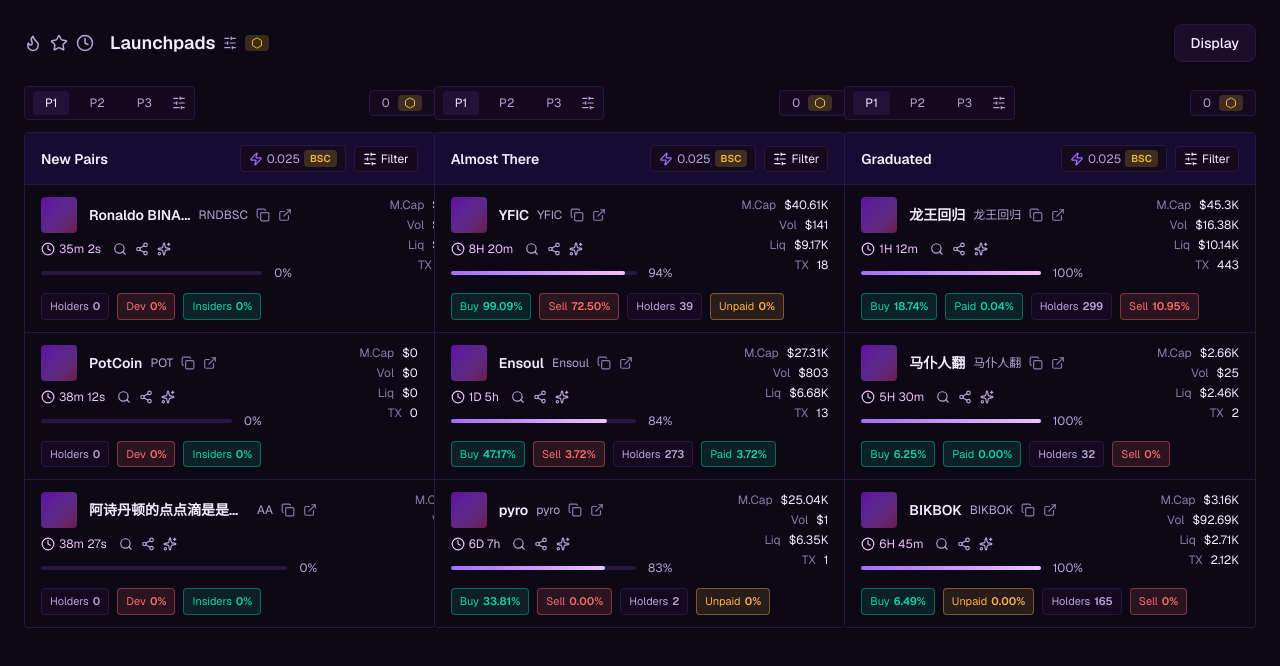
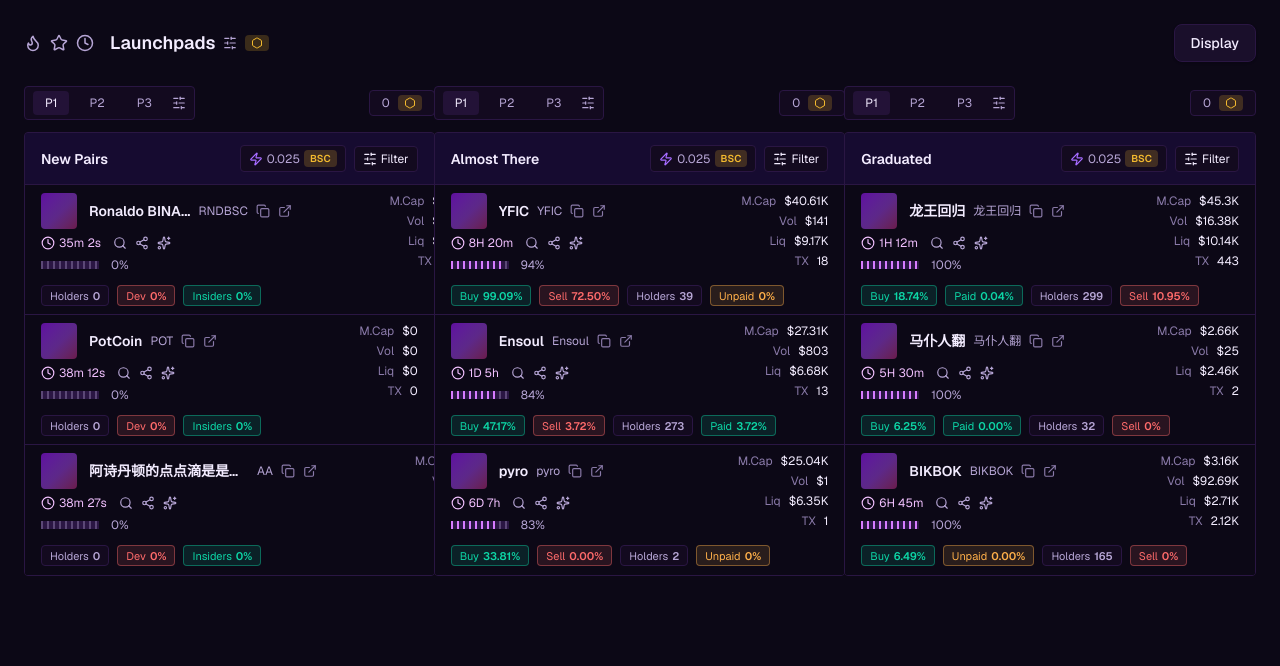
Before and after one commit to MoFahimKh/genius-launchpad, a Next.js app: page /launchpad in a window 1280 px wide. Shown: the top 666 px of the page. Built offline with nearby package versions, Linux system fonts and the light colour scheme.

Commit message:
css fixes

```diff
--- a/components/layout/Container.tsx
+++ b/components/layout/Container.tsx
@@ -1,5 +1,5 @@
 import { ReactNode } from "react";
 
 export function Container({ children }: { children: ReactNode }) {
-  return <div className="mx-auto w-full max-w-[1400px] px-6">{children}</div>;
+  return <div className="mx-auto w-full px-6">{children}</div>;
 }
--- a/features/launchpad/components/LaunchpadRow.tsx
+++ b/features/launchpad/components/LaunchpadRow.tsx
@@ -7,9 +7,9 @@ import { LaunchpadRowChips } from "@/features/launchpad/components/LaunchpadRowC
 
 export function LaunchpadRow({ item }: { item: LaunchpadItem }) {
   return (
-    <div className="cursor-pointer bg-background px-4 py-3 transition-colors hover:bg-gradient-to-l hover:from-[#09001A] hover:via-[rgba(28,16,58,0.80)] hover:to-[rgba(36,23,71,0.50)] transition-all">
+    <div className="h-[130px] cursor-pointer bg-[var(--bg)] px-4 py-2 transition-all hover:bg-gradient-to-l hover:from-[#09001A] hover:via-[rgba(28,16,58,0.80)] hover:to-[rgba(36,23,71,0.50)]">
       <div className="flex items-start justify-between gap-4">
-        <div className="flex-1 space-y-2">
+        <div className="flex-1 space-y-1.5">
           <LaunchpadRowHeader item={item} />
           <LaunchpadRowMeta item={item} />
           <LaunchpadRowProgress progress={item.progress} />
--- a/features/launchpad/components/LaunchpadRowChips.tsx
+++ b/features/launchpad/components/LaunchpadRowChips.tsx
@@ -15,7 +15,7 @@ export function LaunchpadRowChips({ chips }: { chips: Chip[] }) {
       {chips.map((chip, index) => (
         <div
           key={`${chip.label}-${index}`}
-          className={`flex items-center gap-1 rounded-[4px] border px-2 py-1 ${toneStyles[chip.tone]}`}
+          className={`flex h-[21px] min-w-[56px] items-center justify-center gap-1 rounded-[4px] border px-2 ${toneStyles[chip.tone]}`}
         >
           <span>{chip.label}</span>
           <span className="font-semibold">{chip.value}</span>
--- a/features/launchpad/components/LaunchpadRowProgress.tsx
+++ b/features/launchpad/components/LaunchpadRowProgress.tsx
@@ -5,11 +5,14 @@ export function LaunchpadRowProgress({
 }) {
   return (
     <div className="flex items-center gap-3">
-      <div className="h-1 w-full rounded-[4px] bg-[var(--border)]">
+      <div className="relative h-2 w-[58px] overflow-hidden bg-[var(--border)]">
+        <div className="absolute inset-0 bg-[repeating-linear-gradient(90deg,rgba(183,166,214,0.35)_0,rgba(183,166,214,0.35)_2px,transparent_2px,transparent_6px)]" />
         <div
-          className="h-1 rounded-[4px] bg-gradient-to-r from-[var(--accent)] to-[var(--accent-2)]"
+          className="absolute inset-y-0 left-0"
           style={{ width: `${progress.percent}%` }}
-        />
+        >
+          <div className="h-full w-full bg-[repeating-linear-gradient(90deg,#d77bff_0,#d77bff_2px,transparent_2px,transparent_6px)]" />
+        </div>
       </div>
       <span className="text-xs text-[var(--muted)]">{progress.label}</span>
     </div>
```
